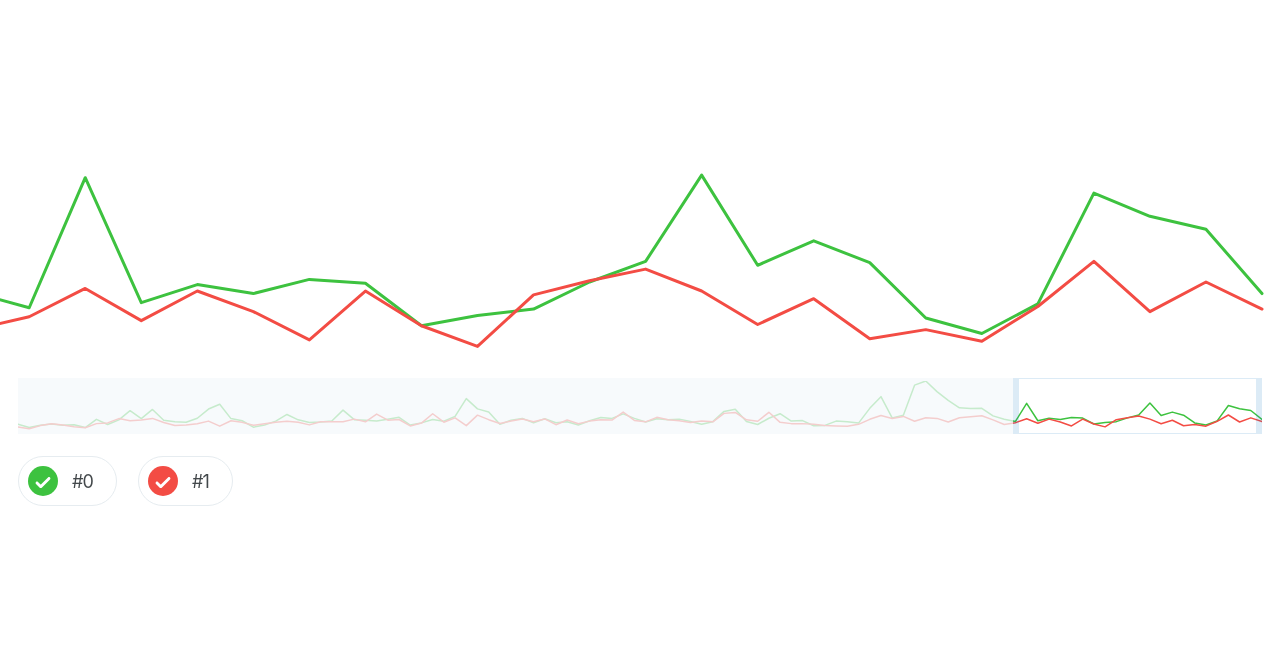
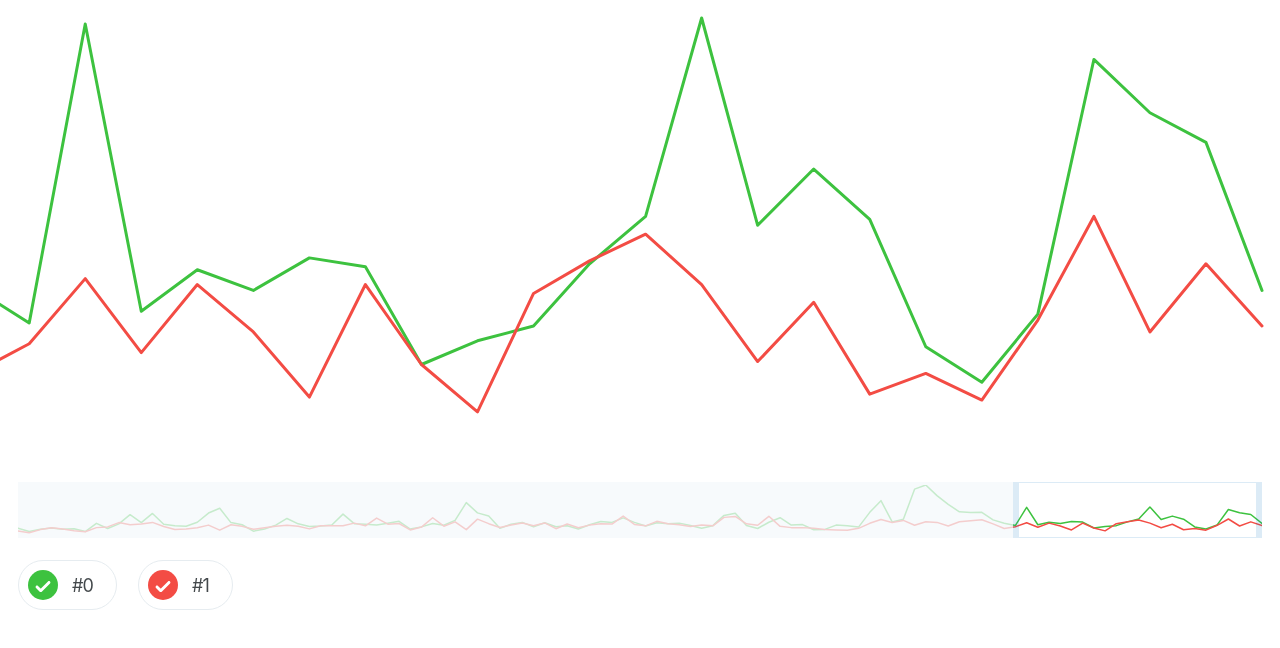
Before and after one commit to dubaua/chartapp, a website: page index.html in a window 1280 px wide. Drawn offline with Linux system fonts and the light colour scheme.

Commit message:
add path animations

```diff
--- a/index.js
+++ b/index.js
@@ -12,7 +12,7 @@ function createChart({ columns, types, names, colors }) {
     isAdjusting: false,
     eventType: '',
     adjustStart: 0,
-    adjustCurrent: [0, 0],
+    adjustCurrent: [1 - MAX_ZOOM, 1],
     chartWidth: 0,
   };
 
@@ -133,7 +133,7 @@ function createChart({ columns, types, names, colors }) {
       if ($.eventType === 'end' || ($.eventType === 'both' && start >= 0)) {
         $.end = limit(end, 0, 1);
       }
-      redraw(Math.sign(delta));
+      draw(Math.sign(delta));
     }
   }
 
@@ -145,33 +145,42 @@ function createChart({ columns, types, names, colors }) {
     return function() {
       const line = $.y[i];
       line.active = !line.active;
-      redrawLines();
+      draw(0);
     };
   }
 
-  function redraw(direction) {
-    requestAnimationFrame(function() {
-      $.rangeEl.style.left = `${$.start * 100}%`;
-      $.rangeEl.style.right = `${(1 - $.end) * 100}%`;
-      $.zoomSvg.setAttribute('viewBox', `0 0 ${($.xCount) * ($.end - $.start)} ${$.maxY}`);
-      $.zoomUse.setAttribute('x', -($.xCount) * $.start);
+  function draw(direction) {
+    $.y.forEach(({ switcher, active, path }) => {
+      toggleClass(switcher, active, 'active');
+      toggleClass(path, active, 'active');
     });
+    $.rangeEl.style.left = `${$.start * 100}%`;
+    $.rangeEl.style.right = `${(1 - $.end) * 100}%`;
+    $.zoomSvg.setAttribute('viewBox', `0 0 ${$.xCount * ($.end - $.start)} ${$.maxY}`);
+    $.zoomUse.setAttribute('x', -$.xCount * $.start);
+    const selected = [].concat(
+      ...$.y
+        .filter(line => line.active)
+        .map(line => line.data.slice(Math.floor($.xCount * $.start), Math.floor($.xCount * $.end)))
+    );
+    const localMax = Math.max(...selected);
+    $.zoomUse.style.transform = `scale(1, ${$.maxY / localMax})`;
   }
 
-  function redrawLines() {
-    $.y.forEach(line => {
-      toggleClass(line.switcher, line.active, 'active');
-      toggleClass(line.path, line.active, 'active');
-    });
-  }
+  // $.destroy = function() {
+  //   document.removeEventListener('mousemove', adjust, false);
+  //   document.removeEventListener('touchmove', adjust, false);
+  //   document.removeEventListener('mouseup', afterAdjust, false);
+  //   document.removeEventListener('touchend', afterAdjust, false);
+  //   chartEl.remove();
+  // }
 
   document.addEventListener('mousemove', adjust, false);
   document.addEventListener('touchmove', adjust, false);
   document.addEventListener('mouseup', afterAdjust, false);
   document.addEventListener('touchend', afterAdjust, false);
 
-  redraw();
-  redrawLines();
+  draw(0);
 
   currentIndex++;
 
@@ -186,6 +195,7 @@ function getByFirst(array, key) {
 }
 
 function create(t, { s, l, a, r, d } = {}, h) {
+  // extract classlist from tag name
   const [_t, ...c] = t.split('.');
   // create element by tagName
   const e =
--- a/style.css
+++ b/style.css
@@ -12,12 +12,17 @@ body {
   stroke-linecap: round;
   stroke-linejoin: round;
   width: 100%;
-  height: 358px;
+  height: 462px; /* 77 */
   overflow: visible;
 }
 
 .chart__zoom symbol {
   overflow: visible;
+}
+
+.chart__zoom use {
+  transition: transform 0.2s cubic-bezier(0.47, 0, 0.75, 0.72);
+  transform-origin: center bottom;
 }
 
 .chart__preview {
```
Also changed, not shown: readme.md.
